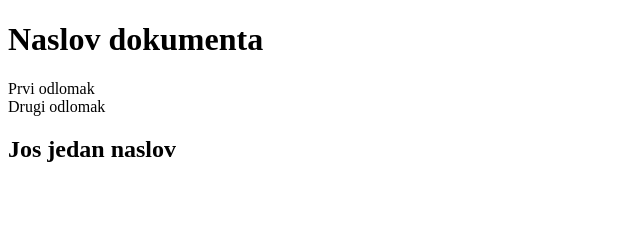
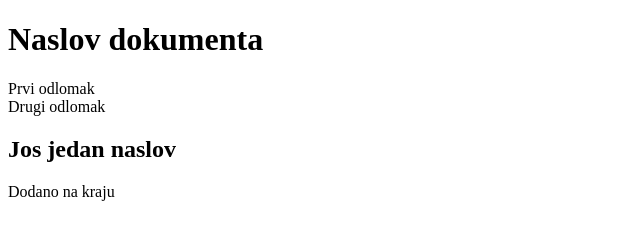
Before and after one commit to simunovidajana/git-uvod, a plain HTML site: page index.html in a window 1280 px wide. Shown: the whole page, without its empty margins (0-640 px from the left). Drawn offline with Linux system fonts and the light colour scheme.

Commit message:
Update index.html

```diff
--- a/index.html
+++ b/index.html
@@ -13,5 +13,6 @@
     <div>Prvi odlomak</div>
     <div>Drugi odlomak</div>
     <h2>Jos jedan naslov</h2>
+    <p>Dodano na kraju</p>
 </body>
 </html>
```
